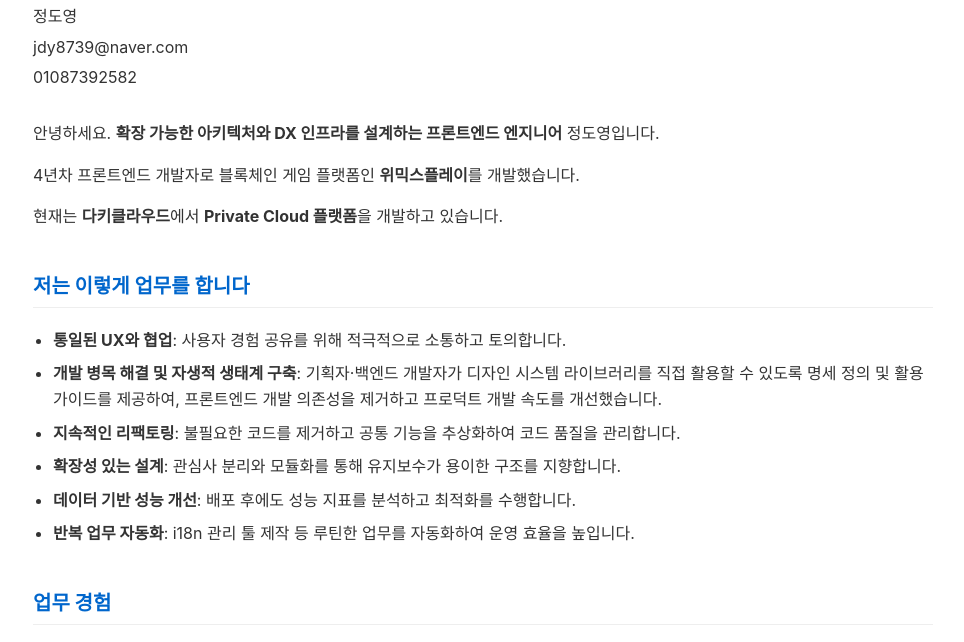
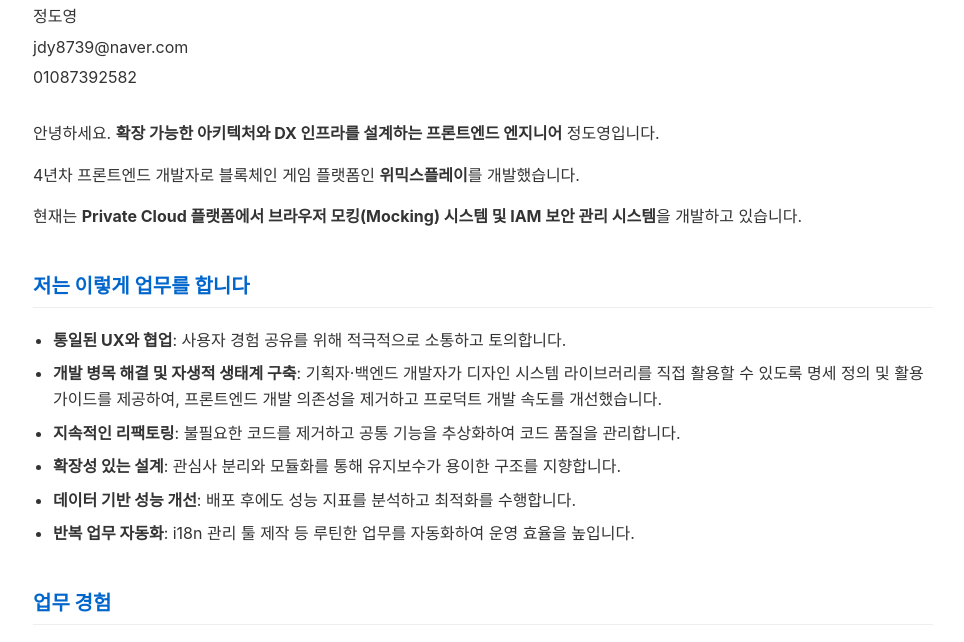
Before and after one commit to jdy8739/resume, a website: page index.html in a window 1280 px wide. Shown: the part 107-749 px from the top of the page, without its empty margins (157-1121 px from the left). Drawn offline with Linux system fonts and the light colour scheme.

Commit message:
Refine current role description with browser mocking and IAM focus

```diff
--- a/index.html
+++ b/index.html
@@ -104,7 +104,7 @@
     <div class="intro">
         <p>안녕하세요. <strong>확장 가능한 아키텍처와 DX 인프라를 설계하는 프론트엔드 엔지니어</strong> 정도영입니다.</p>
         <p>4년차 프론트엔드 개발자로 블록체인 게임 플랫폼인 <strong>위믹스플레이</strong>를 개발했습니다.</p>
-        <p>현재는 <strong>다키클라우드</strong>에서 <strong>Private Cloud 플랫폼</strong>을 개발하고 있습니다.</p>
+        <p>현재는 <strong>Private Cloud 플랫폼에서 브라우저 모킹(Mocking) 시스템 및 IAM 보안 관리 시스템</strong>을 개발하고 있습니다.</p>
     </div>
 
     <section>
```
